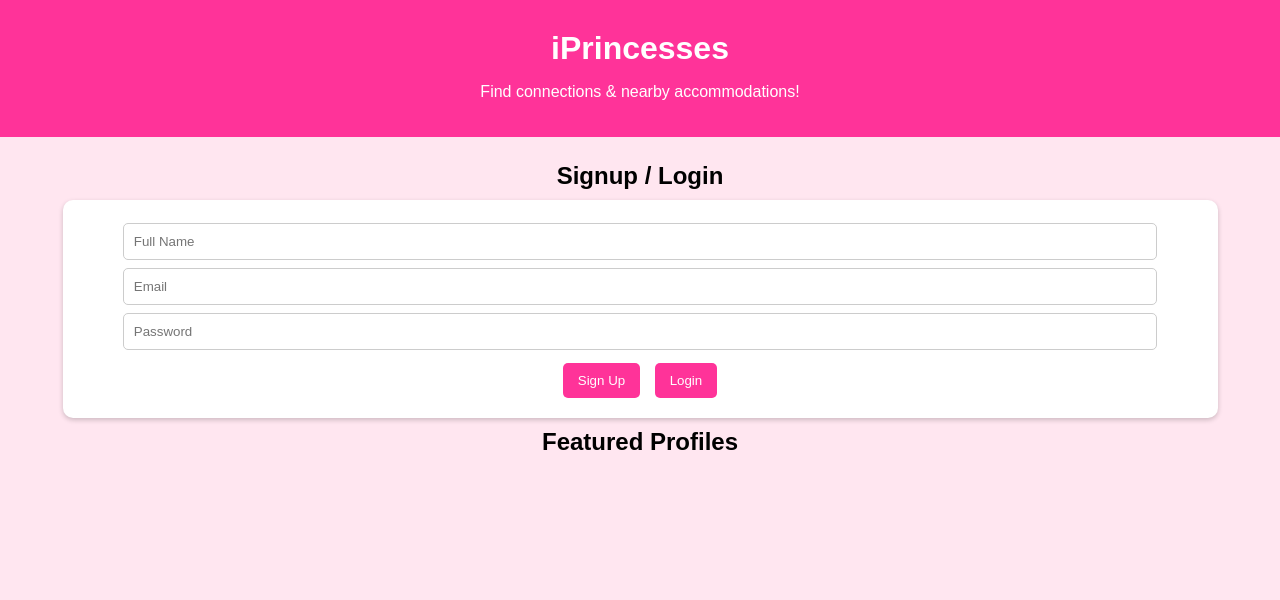
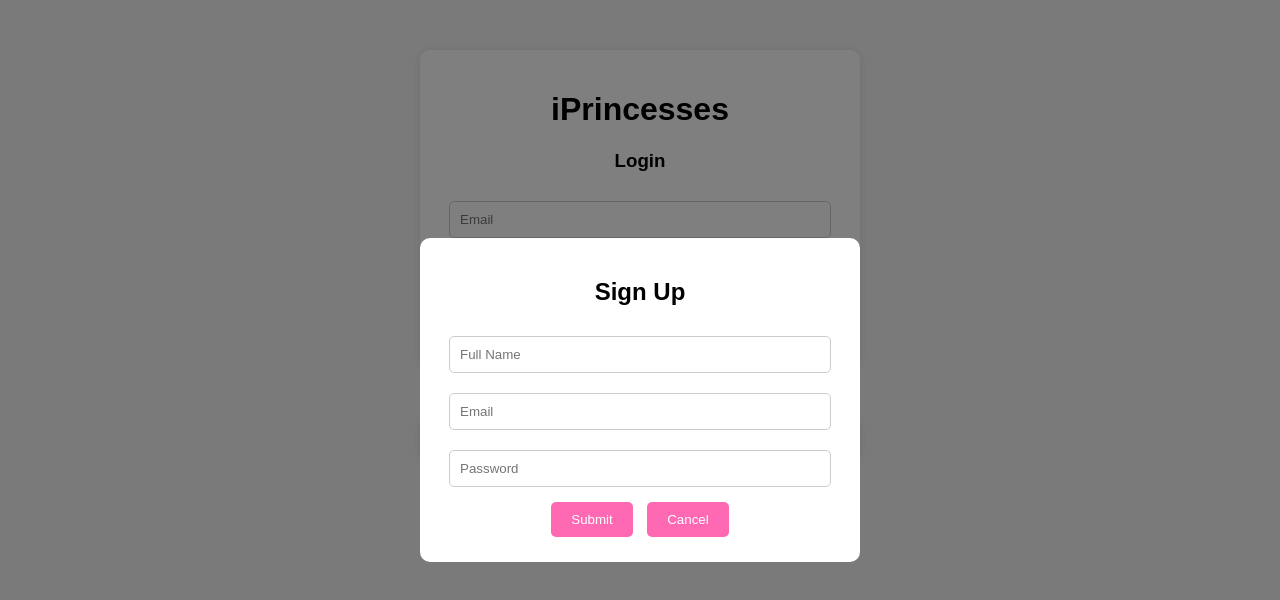
Before and after one commit to mukisapius65-droid/iprincesses-site, a plain HTML site: page index.html in a window 1280 px wide. Both pictures are taken after a click on the button "Sign Up". Drawn offline with Linux system fonts and the light colour scheme; no server answers.

Commit message:
Update index.html
Homepage

```diff
--- a/index.html
+++ b/index.html
@@ -1,45 +1,51 @@
 <!DOCTYPE html>
-<html>
+<html lang="en">
 <head>
-  <title>iPrincesses</title>
+  <meta charset="UTF-8">
   <meta name="viewport" content="width=device-width, initial-scale=1.0">
-  <script src="https://www.gstatic.com/firebasejs/9.23.0/firebase-app-compat.js"></script>
-  <script src="https://www.gstatic.com/firebasejs/9.23.0/firebase-auth-compat.js"></script>
-  <script src="https://www.gstatic.com/firebasejs/9.23.0/firebase-storage-compat.js"></script>
-  <script src="https://www.gstatic.com/firebasejs/9.23.0/firebase-firestore-compat.js"></script>
+  <title>iPrincesses Dating App</title>
   <style>
-    body{font-family:Arial,sans-serif;background:#ffe6f0;text-align:center;margin:0;padding:0;}
-    header{background:#ff3399;color:white;padding:20px 0;}
-    h1,h2{margin:10px 0;}
-    .container{padding:15px;}
-    .form-container{background:white;padding:15px;margin:10px auto;border-radius:10px;box-shadow:0 2px 5px rgba(0,0,0,0.2);width:90%;}
-    input[type="text"],input[type="email"],input[type="password"],input[type="file"]{display:block;width:90%;margin:8px auto;padding:10px;border-radius:5px;border:1px solid #ccc;}
-    .btn{padding:10px 15px;margin:5px;background:#ff3399;color:white;border:none;border-radius:5px;cursor:pointer;}
-    .btn:hover{background:#e62e8b;}
-    .profile-card{display:inline-block;width:140px;margin:8px;padding:10px;background:white;border-radius:10px;box-shadow:0 2px 5px rgba(0,0,0,0.2);}
-    .profile-card img{width:100%;border-radius:50%;}
+    body { font-family: Arial, sans-serif; background:#f5f5f5; margin:0; padding:0; }
+    .container { max-width:400px; margin:50px auto; background:white; padding:20px; border-radius:10px; box-shadow:0 0 10px rgba(0,0,0,0.1); text-align:center; }
+    input { width:90%; padding:10px; margin:10px 0; border-radius:5px; border:1px solid #ccc; }
+    .btn { padding:10px 20px; margin:5px; border:none; border-radius:5px; background:#ff69b4; color:white; cursor:pointer; }
+    .btn:hover { background:#ff1493; }
+    .profile-card { display:inline-block; width:150px; margin:10px; text-align:center; background:white; padding:10px; border-radius:10px; box-shadow:0 0 5px rgba(0,0,0,0.1); }
+    .profile-card img { width:100px; height:100px; border-radius:50%; object-fit:cover; }
+    /* Modal */
+    #signupModal { display:none; position:fixed; top:0; left:0; width:100%; height:100%; background:rgba(0,0,0,0.5); justify-content:center; align-items:center; }
+    #signupModal .modal-content { background:white; padding:20px; border-radius:10px; width:90%; max-width:400px; text-align:center; }
   </style>
 </head>
 <body>
-<header>
-  <h1>iPrincesses</h1>
-  <p>Find connections & nearby accommodations!</p>
-</header>
 
   <div class="container">
-  <h2>Signup / Login</h2>
-  <div class="form-container">
-    <input type="text" id="name" placeholder="Full Name">
-    <input type="email" id="email" placeholder="Email">
-    <input type="password" id="password" placeholder="Password">
-    <button class="btn" onclick="signup()">Sign Up</button>
+    <h1>iPrincesses</h1>
+    <h3>Login</h3>
+    <input type="email" id="loginEmail" placeholder="Email">
+    <input type="password" id="loginPassword" placeholder="Password">
     <button class="btn" onclick="login()">Login</button>
+    <button class="btn" onclick="openSignupModal()">Sign Up</button>
   </div>
 
-  <h2>Featured Profiles</h2>
-  <div id="profiles"></div>
+  <div id="profiles" class="container"></div>
+
+  <!-- Signup Modal -->
+  <div id="signupModal">
+    <div class="modal-content">
+      <h2>Sign Up</h2>
+      <input type="text" id="modalName" placeholder="Full Name"><br>
+      <input type="email" id="modalEmail" placeholder="Email"><br>
+      <input type="password" id="modalPassword" placeholder="Password"><br>
+      <button class="btn" onclick="signupModal()">Submit</button>
+      <button class="btn" onclick="closeSignupModal()">Cancel</button>
+    </div>
   </div>
 
+  <!-- Firebase -->
+  <script src="https://www.gstatic.com/firebasejs/8.10.1/firebase-app.js"></script>
+  <script src="https://www.gstatic.com/firebasejs/8.10.1/firebase-auth.js"></script>
+  <script src="https://www.gstatic.com/firebasejs/8.10.1/firebase-firestore.js"></script>
   <script>
     // === Firebase config (replace with your own) ===
     const firebaseConfig = {
@@ -52,51 +58,67 @@
     };
     firebase.initializeApp(firebaseConfig);
     const auth = firebase.auth();
-  const storage = firebase.storage();
     const db = firebase.firestore();
 
-  // Signup
-  async function signup() {
-    const name = document.getElementById('name').value;
-    const email = document.getElementById('email').value;
-    const password = document.getElementById('password').value;
-    const file = document.getElementById('profilePic').files[0];
-    if(!name || !email || !password || !file){alert("Fill all fields!");return;}
+    // Open/Close Modal
+    function openSignupModal() { document.getElementById('signupModal').style.display = 'flex'; }
+    function closeSignupModal() { document.getElementById('signupModal').style.display = 'none'; }
 
-    try{
-      const userCredential = await auth.createUserWithEmailAndPassword(email,password);
+    // Signup Modal Function
+    async function signupModal() {
+      const name = document.getElementById('modalName').value;
+      const email = document.getElementById('modalEmail').value;
+      const password = document.getElementById('modalPassword').value;
+
+      if (!name || !email || !password) {
+        alert("Please fill all fields!");
+        return;
+      }
+
+      try {
+        const userCredential = await auth.createUserWithEmailAndPassword(email, password);
         const uid = userCredential.user.uid;
 
-      // Upload profile pic
-      const storageRef = storage.ref().child('profiles/'+uid+'.jpg');
-      await storageRef.put(file);
-      const photoURL = await storageRef.getDownloadURL();
+        await db.collection('users').doc(uid).set({
+          name: name,
+          email: email,
+          photoURL: "https://via.placeholder.com/150"
+        });
 
-      // Save user to Firestore
-      await db.collection('users').doc(uid).set({name,email,photoURL});
         alert("Sign Up successful!");
-      loadProfiles(); // Refresh profile list
-    } catch(e){alert(e.message);}
+        closeSignupModal();
+        loadProfiles();
+      } catch (e) {
+        alert(e.message);
+      }
     }
 
-  // Login
-  async function login(){
-    const email = document.getElementById('email').value;
-    const password = document.getElementById('password').value;
-    if(!email||!password){alert("Fill email and password!"); return;}
-    try{
-      await auth.signInWithEmailAndPassword(email,password);
+    // Login Function
+    async function login() {
+      const email = document.getElementById('loginEmail').value;
+      const password = document.getElementById('loginPassword').value;
+
+      if (!email || !password) {
+        alert("Please fill all fields!");
+        return;
+      }
+
+      try {
+        await auth.signInWithEmailAndPassword(email, password);
         alert("Login successful!");
         loadProfiles();
-    }catch(e){alert(e.message);}
+      } catch (e) {
+        alert(e.message);
+      }
     }
 
     // Load Profiles
-  async function loadProfiles(){
+    async function loadProfiles() {
       const users = await db.collection('users').get();
       const container = document.getElementById('profiles');
       container.innerHTML = '';
-    users.forEach(doc=>{
+
+      users.forEach(doc => {
         const u = doc.data();
         container.innerHTML += `
           <div class="profile-card">
@@ -109,5 +131,6 @@
 
     loadProfiles(); // Initial load
   </script>
+
 </body>
 </html>
```
Lines whose indentation alone changed are shown as unchanged.
